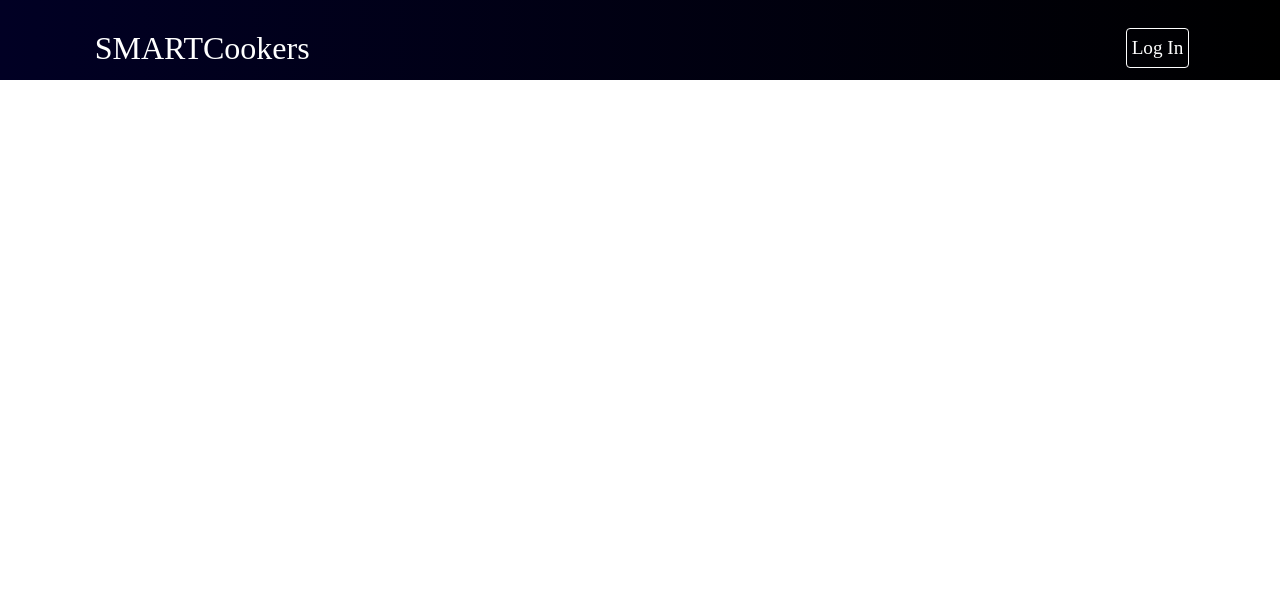
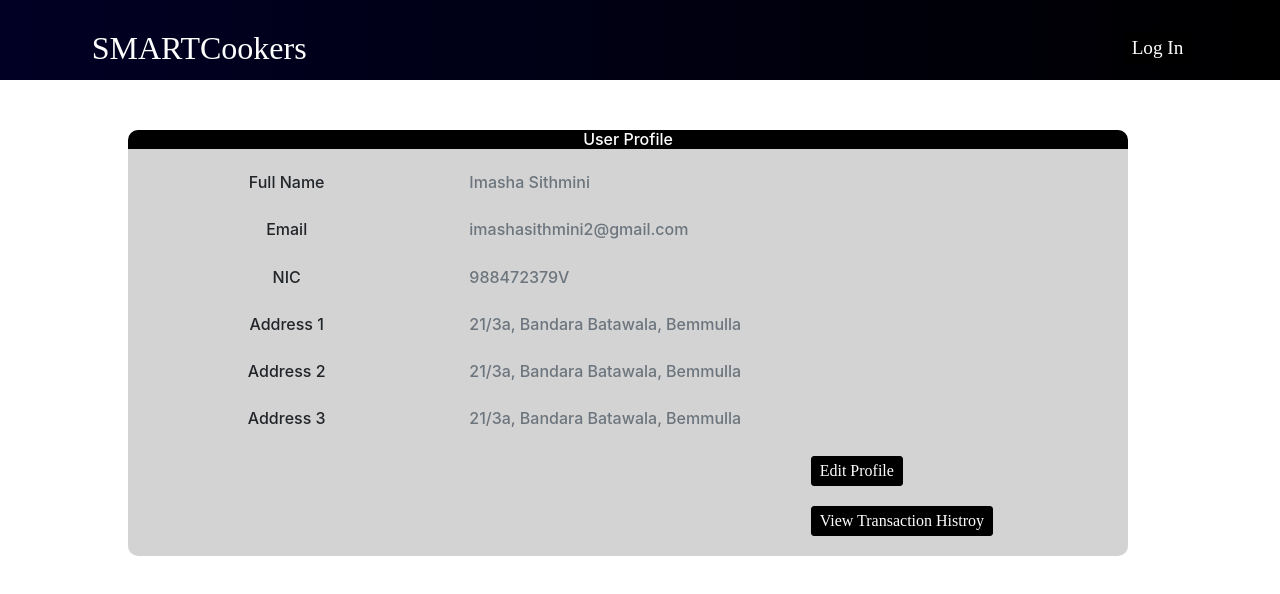
Before and after one commit to ISithmini/smart-cookers-frontend, a React (Vite) app: page /profile in a window 1280 px wide. Before the commit this address had no page. Shown: the top 594 px of the page. Built offline with nearby package versions, Linux system fonts and the light colour scheme; a web font is replaced by a local one.

Commit message:
profile component added

```diff
--- a/src/App.tsx
+++ b/src/App.tsx
@@ -6,6 +6,7 @@ import RegisterNewProduct from "./Components/InventoryComponent/RegisterNewProdu
 import ViewProducts from "./Components/InventoryComponent/ViewProducts/ViewProducts";
 import Login from "./Components/LoginComponent/login";
 import NavBar from "./Components/NavBarComponent/NavBar";
+import Profile from "./Components/ProfileComponent/Profile";
 
 export interface IAppProps { }
 
@@ -24,6 +25,7 @@ const App: React.FunctionComponent<IAppProps> = (props) => {
           <Route path="/inventory" element={<Inevntory />} />
           <Route path="/inventory/new-product" element={<RegisterNewProduct />} />
           <Route path="/inventory/view-products" element={< ViewProducts />} />
+          <Route path="/profile" element={< Profile />} />
         </Routes>
 
       </BrowserRouter>
--- /dev/null
+++ b/src/Components/ProfileComponent/Profile.css
@@ -0,0 +1,52 @@
+.profile{
+    /* display:flex; */
+    /* align-items: center; */
+    width: 1000px;
+    height: max-content;
+    position: relative;
+    top: 50px;
+    left: 10%;
+    background-color: rgb(211, 211, 211);
+    border-color: black;
+    border-radius: 10px;
+    overflow: hidden;
+    /* margin-bottom: 20px; */
+}
+
+.title{
+    text-align: center;
+    background-color: rgb(0, 0, 0);
+}
+
+.row{
+    margin-bottom: 20px;
+}
+
+
+/* .profile-container{
+    padding: 60px;
+    margin-bottom: 20px;
+
+  } */
+
+  .btn{
+    padding: 2px 8px;
+    font-size: 1em;
+    border-radius: 3px;
+    background-color:black;
+    color: rgb(255, 255, 255);
+    border: 1px solid black;
+
+  }
+
+  .btn:hover{
+    background-color: transparent;
+    background-color:black;
+    border: 1px solid black;
+
+  }
+
+  .btn-edit{
+    text-decoration: none;
+
+  }
--- /dev/null
+++ b/src/Components/ProfileComponent/Profile.tsx
@@ -0,0 +1,92 @@
+import { Link } from 'react-router-dom';
+import './Profile.css';
+
+interface ProfileProps {
+
+}
+
+const Profile: React.FunctionComponent<ProfileProps> = () => {
+    return (
+        <div>
+            <div className="profile">
+                <div>
+                    <h6 className="title text-white mb-4">User Profile</h6>
+                    <div className="profile-container">
+                        <div className="row ">
+                            <div className="col-sm-4 text-center">
+                                <h6>Full Name</h6>
+                            </div>
+                            <div className="col-sm-8">
+                                <h6 className="text-muted">Imasha Sithmini</h6>
+                            </div>
+                        </div>
+                        <div className="row">
+                            <div className="col-sm-4 text-center">
+                                <h6>Email</h6>
+                            </div>
+                            <div className="col-sm-8 ">
+                                <h6 className="text-muted">imashasithmini2@gmail.com</h6>
+                            </div>
+                        </div>
+                        <div className="row">
+                            <div className="col-sm-4 text-center">
+                                <h6>NIC</h6>
+                            </div>
+                            <div className="col-sm-8 ">
+                                <h6 className="text-muted">988472379V</h6>
+                            </div>
+                        </div>
+                        <div className="row">
+                            <div className="col-sm-4 text-center">
+                                <h6>Address 1</h6>
+                            </div>
+                            <div className="col-sm-8 ">
+                                <h6 className="text-muted">21/3a, Bandara Batawala, Bemmulla</h6>
+                            </div>
+                        </div>
+                        <div className="row">
+                            <div className="col-sm-4 text-center">
+                                <h6>Address 2</h6>
+                            </div>
+                            <div className="col-sm-8 ">
+                                <h6 className="text-muted">21/3a, Bandara Batawala, Bemmulla</h6>
+                            </div>
+                        </div>
+                        <div className="row">
+                            <div className="col-sm-4 text-center">
+                                <h6>Address 3</h6>
+                            </div>
+                            <div className="col-sm-8 ">
+                                <h6 className="text-muted">21/3a, Bandara Batawala, Bemmulla</h6>
+                            </div>
+                        </div>
+
+
+                    </div>
+                    <div className="row">
+                        <div className="col-sm-8"></div>
+                        <div className="col-sm-4 ">
+                            <Link to='/profile/edit' className='btn-edit'>
+                                <button className="btn">Edit Profile</button>
+                            </Link>
+
+                        </div>
+                    </div>
+                    <div className="row">
+                        <div className="col-sm-8"></div>
+                        <div className="col-sm-4 btn-edit">
+                            <Link to='/profile/transaction-hostory' className='btn-edit'>
+                                <button className="btn">View Transaction Histroy</button>
+                            </Link>
+                        </div>
+                    </div>
+                </div>
+            </div>
+
+
+        </div>
+
+    );
+}
+
+export default Profile;
```
Also changed, not shown: src/Components/ProfileComponent/EditProfile.tsx (added).
